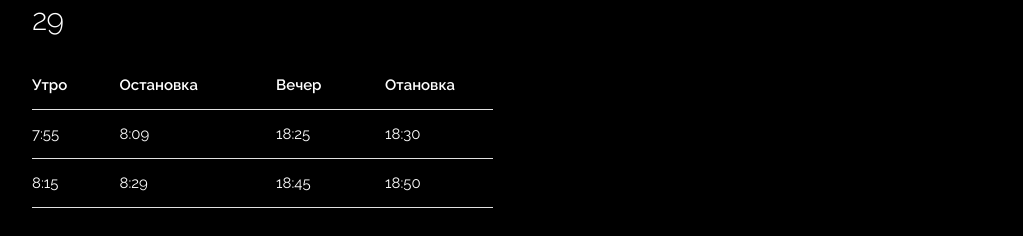
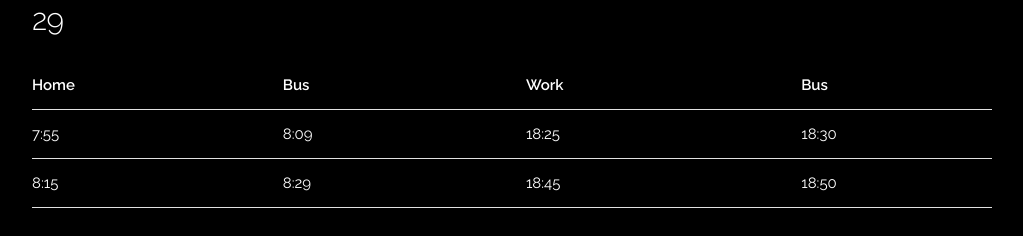
Before and after one commit to pro2s/phoneWidget, a plain HTML site: page index.html in a window 1280 px wide. Shown: the whole page, without its empty margins (128-1151 px from the left). Drawn offline with Linux system fonts and the light colour scheme.

Commit message:
one column, short titles

```diff
--- a/index.html
+++ b/index.html
@@ -5,7 +5,7 @@
   <!-- Basic Page Needs
   –––––––––––––––––––––––––––––––––––––––––––––––––– -->
   <meta charset="utf-8">
-  <title>Your page title here :)</title>
+  <title>Transport shedule</title>
   <meta name="description" content="">
   <meta name="author" content="">
 
@@ -38,15 +38,15 @@
   –––––––––––––––––––––––––––––––––––––––––––––––––– -->
   <div class="container">
     <div class="row">
-      <div class="one-half column">
+      <div class="twelve columns">
         <h4>29</h4>
         <table class="u-full-width">
           <thead>
             <tr>
-              <th>Утро</th>
-              <th>Остановка</th>
-              <th>Вечер</th>
-              <th>Отановка</th>
+              <th>Home</th>
+              <th>Bus</th>
+              <th>Work</th>
+              <th>Bus</th>
             </tr>
           </thead>
           <tbody>
```
